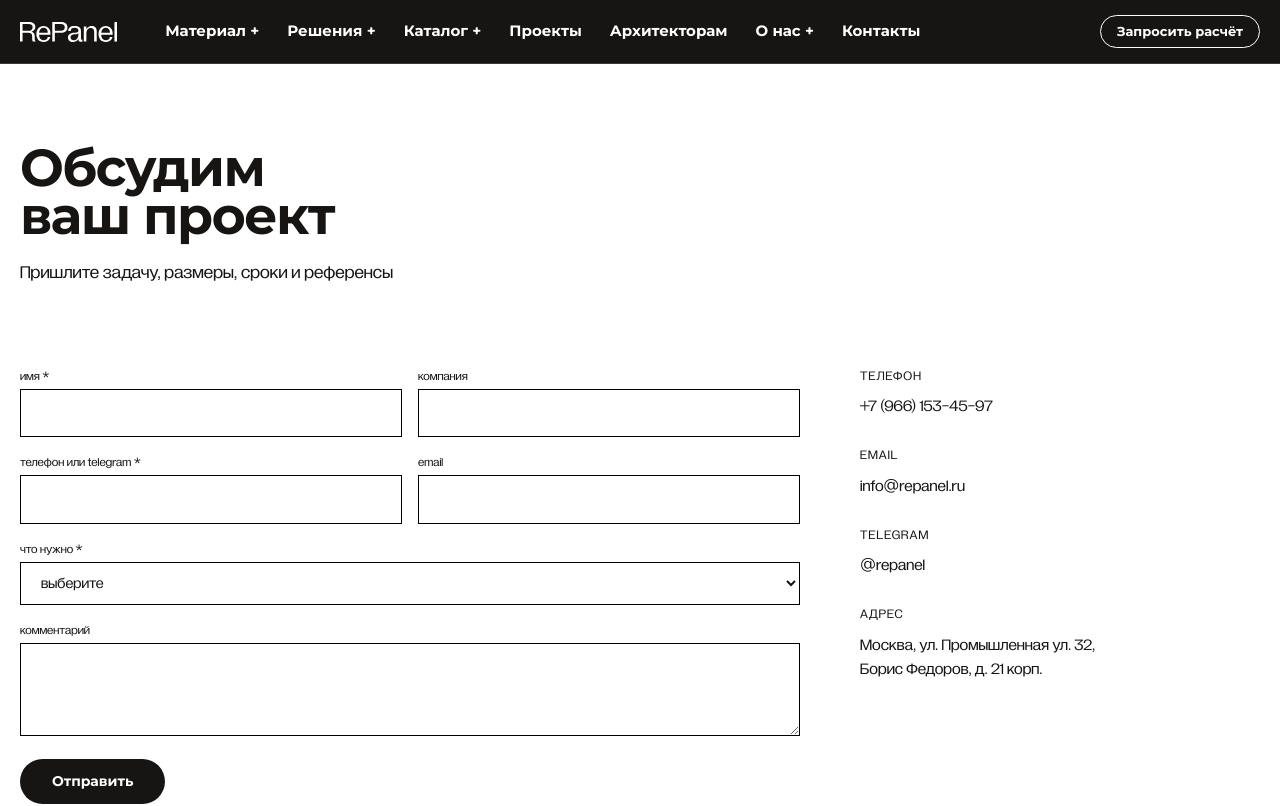
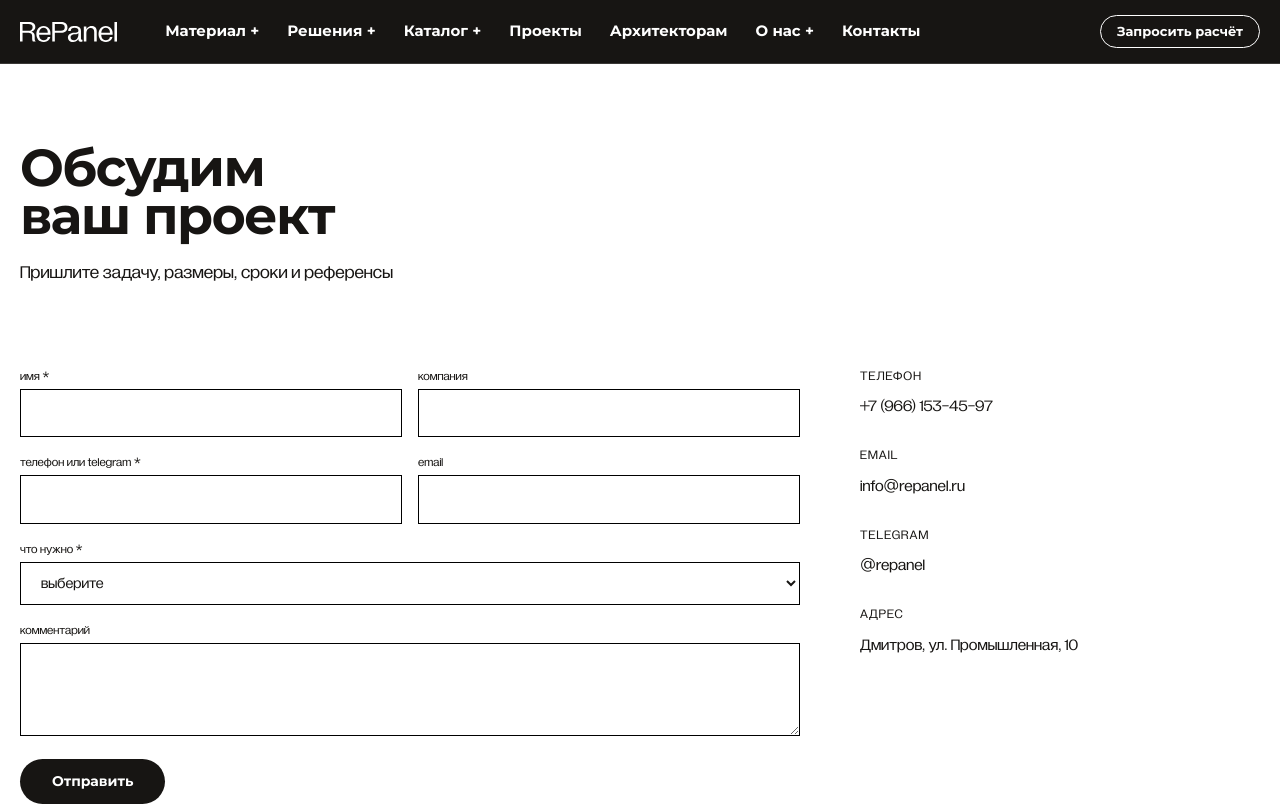
Before and after one commit to polinacherpovitskaya-glitch/repanel-site, a Next.js app: page /contacts in a window 1280 px wide. Shown: the top 806 px of the page. Built offline with nearby package versions, Linux system fonts and the light colour scheme.

Commit message:
Fix contact address consistency

```diff
--- a/src/app/contacts/page.tsx
+++ b/src/app/contacts/page.tsx
@@ -16,6 +16,8 @@ const quickLinks = [
   { label: "Для архитекторов", href: "/for-architects" },
   { label: "Кейсы", href: "/projects" },
 ];
+
+const contactAddressLines = ["Дмитров, ул. Промышленная, 10"];
 
 export default function ContactsPage() {
   return (
@@ -177,9 +179,12 @@ export default function ContactsPage() {
                     color: "#171513",
                   }}
                 >
-                  Москва, ул. Промышленная ул. 32,
-                  <br />
-                  Борис Федоров, д. 21 корп.
+                  {contactAddressLines.map((line, index) => (
+                    <span key={line}>
+                      {index > 0 && <br />}
+                      {line}
+                    </span>
+                  ))}
                 </p>
               </div>
             </div>
@@ -226,7 +231,7 @@ export default function ContactsPage() {
               color: "#171513",
             }}
           >
-            Дмитров, ул. Промышленная, 10
+            {contactAddressLines.join(", ")}
           </p>
         </div>
       </section>
```
